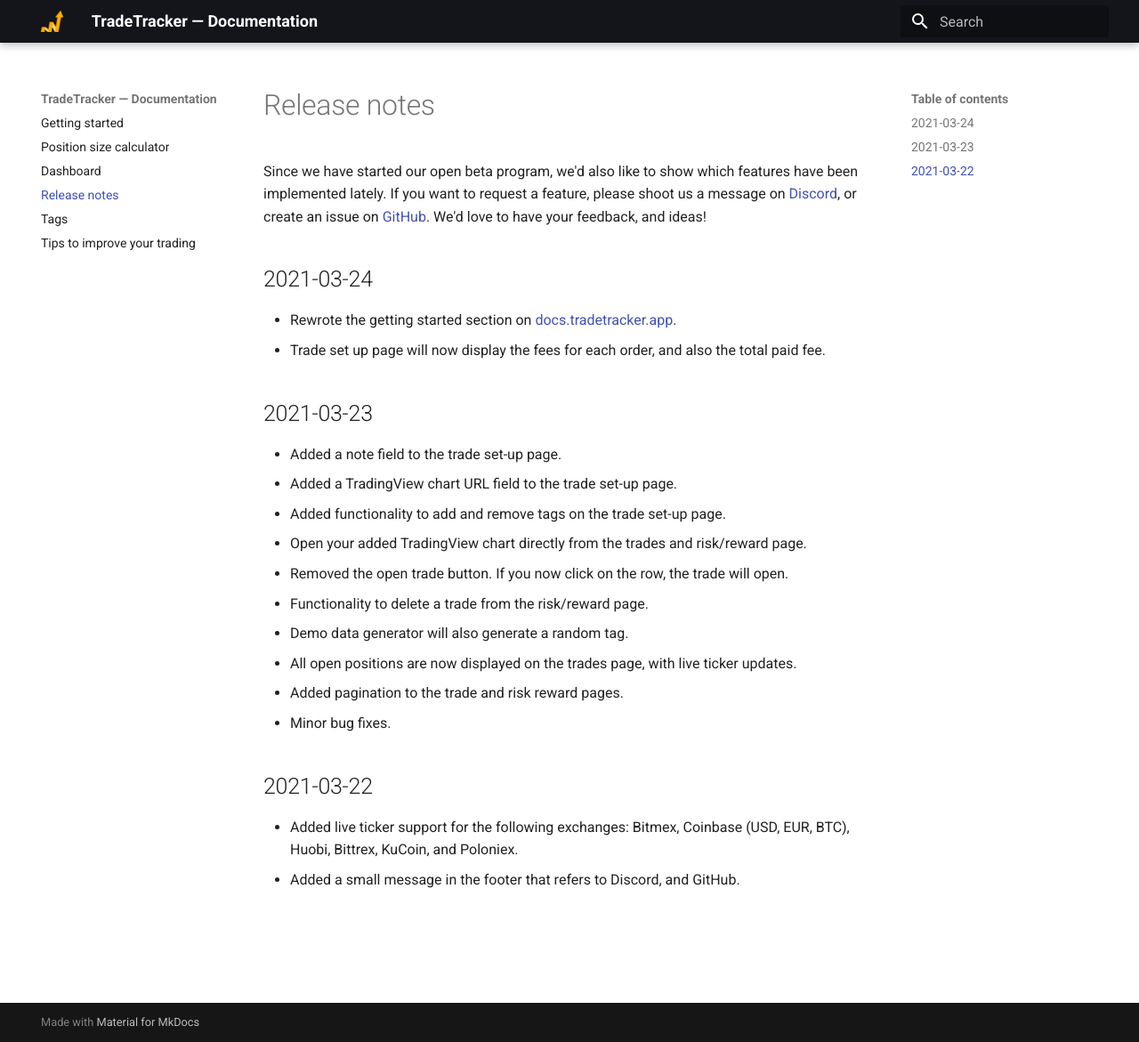
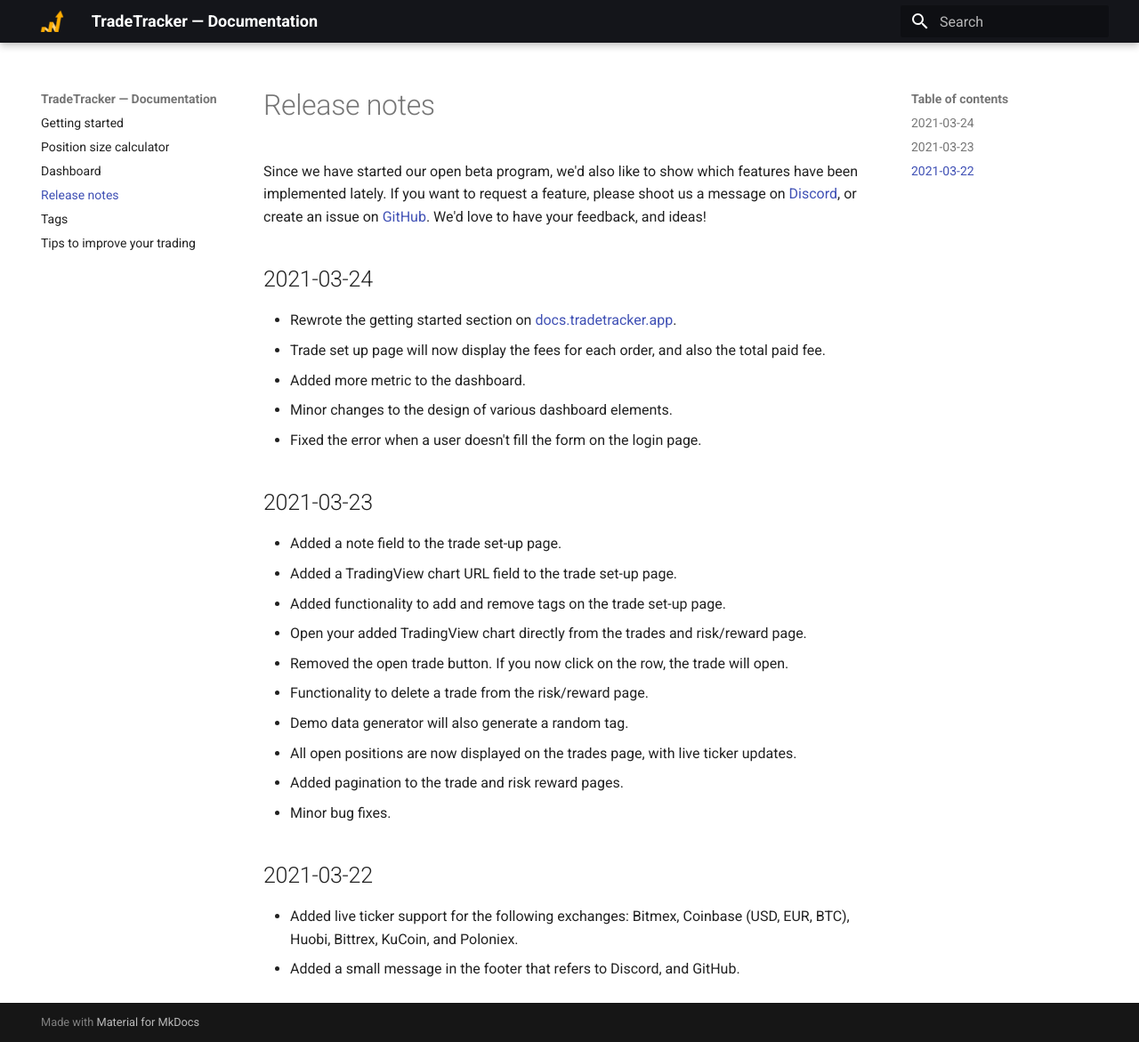
Before and after one commit to TradeTracker/docs, an MkDocs documentation site: the page built from docs/release-notes.md, in a window 1280 px wide and 1171 px high. Shown: the whole window at 89% size. Built offline with MkDocs 1.6.1 and Material for MkDocs 9.7.7, drawn with Linux system fonts in a browser that asks for light colours.

Commit message:
updates release notes

```diff
--- a/docs/release-notes.md
+++ b/docs/release-notes.md
@@ -7,7 +7,9 @@ If you want to request a feature, please shoot us a message on [Discord](https:/
 
  * Rewrote the getting started section on [docs.tradetracker.app](https://docs.tradetracker.app).
  * Trade set up page will now display the fees for each order, and also the total paid fee.
-
+ * Added more metric to the dashboard.
+ * Minor changes to the design of various dashboard elements.
+ * Fixed the error when a user doesn't fill the form on the login page.
 
 ## 2021-03-23
 
@@ -22,7 +24,6 @@ If you want to request a feature, please shoot us a message on [Discord](https:/
  * Added pagination to the trade and risk reward pages.
  * Minor bug fixes.
 
-
 ## 2021-03-22
 
  * Added live ticker support for the following exchanges: Bitmex, Coinbase (USD, EUR, BTC), Huobi, Bittrex, KuCoin, and Poloniex.
```
